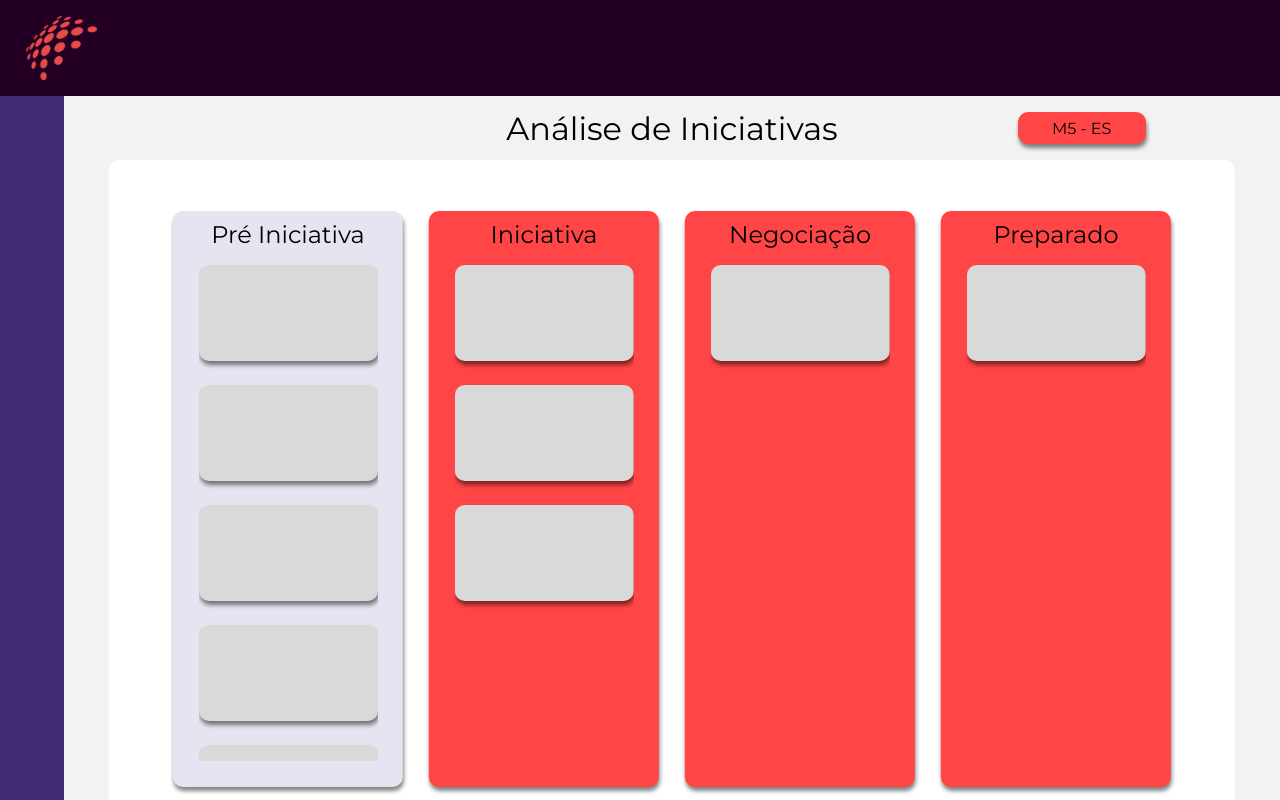
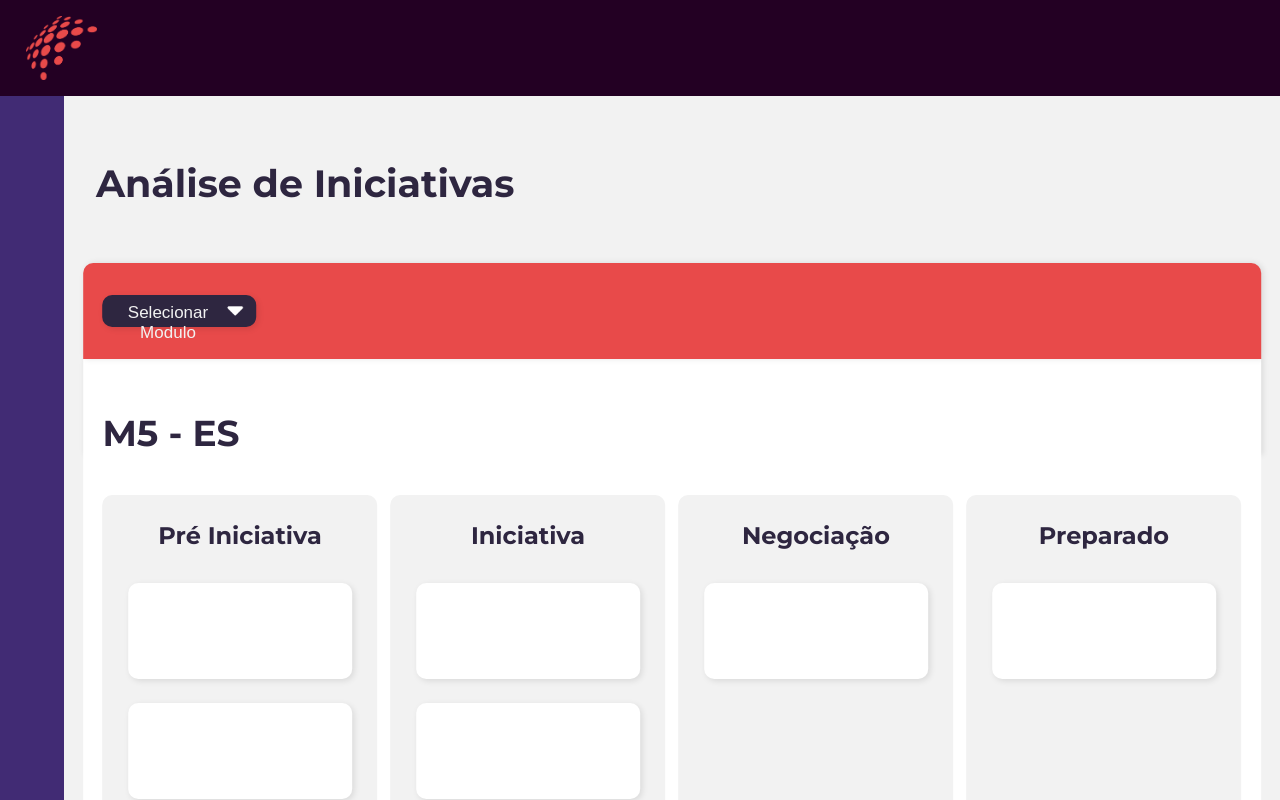
Before and after one commit to renanribeir0/ponderadass7, a React (Create React App) app in the folder src/frontend/project-ep/: page /dashIniciativas in a window 1280 px wide. Shown: the top 800 px of the page. Built offline with nearby package versions, Linux system fonts and the light colour scheme.

Commit message:
fix: dashIniciativa sem logica; navbar. feat: foto

```diff
--- a/src/frontend/project-ep/src/components/atoms/navbar/styles.module.scss
+++ b/src/frontend/project-ep/src/components/atoms/navbar/styles.module.scss
@@ -3,7 +3,7 @@
     width: 100vw;
     height: 12vh;
     position:fixed;
-    z-index: 1;
+    z-index: 10;
 }
 
 .imagens {
--- a/src/frontend/project-ep/src/pages/EP/dashIniciativa/index.jsx
+++ b/src/frontend/project-ep/src/pages/EP/dashIniciativa/index.jsx
@@ -1,7 +1,8 @@
 import styles from '../dashIniciativa/styles.module.scss';
 import React, { useState, useEffect } from "react";
 import Navbar from "../../../components/atoms/navbar/index.jsx";
-import Menu from "../../../components/atoms/menu/index.jsx"
+import Menu from "../../../components/atoms/menu/index.jsx";
+import icon from '../../../assets/down-arrow.png'
 
 const DashIniciativa = (props) => {
 
@@ -12,20 +13,32 @@ const DashIniciativa = (props) => {
                     <Menu/>
                     <div className={styles.bodyRight}>
                         <div className={styles.titulo}>
-                            <div className={styles.tituloTexto}>
                             <h1>Análise de Iniciativas</h1>
                         </div>
-                            <div className={styles.tituloModulo}>
-                                <h3>M5 - ES</h3>
+
+                        <div className={styles.etapas}>
+                            <div className={styles.etapasHeader}>
+                                <div className={styles.dropdown}>
+                                    <button className={styles.dropdownButton}>
+                                        Selecionar Modulo
+                                        <img className={styles.arrow} src={icon}/>
+                                    </button>
+                                    <div class={styles.dropdownContent}>
+                                        <a>Option 1</a>
+                                        <a>Option 2</a>
+                                        <a>Option 3</a>
                                     </div>
                                 </div>
-                        <div className={styles.etapas}>
+                            </div>
+
+                            <div className={styles.etapasModulo}>
+                                <h1>M5 - ES</h1>
+                            </div>
                             <div className={styles.etapasCont}>
-                                <div className={styles.etapasContBox} style={{ backgroundColor: '#E7E3F0' }}>
+                                <div className={styles.etapasContBox}>
                                     <div className={styles.etapasContBoxTitle}>
                                         <h2>Pré Iniciativa</h2>
                                     </div>
-                                    <div className={styles.etapasContBoxBody}>
                                     <div className={styles.etapasBoxBodyCards}>
                                         <div className={styles.etapasCard}></div>
                                         <div className={styles.etapasCard}></div>
@@ -34,38 +47,32 @@ const DashIniciativa = (props) => {
                                         <div className={styles.etapasCard}></div>
                                         <div className={styles.etapasCard}></div>
                                     </div>
-                                    </div>
+
                                 </div>
                                 <div className={styles.etapasContBox}>
                                     <div className={styles.etapasContBoxTitle}>
                                         <h2>Iniciativa</h2>
                                     </div>
-                                    <div className={styles.etapasContBoxBody}>
                                     <div className={styles.etapasBoxBodyCards}>
                                         <div className={styles.etapasCard}></div>
                                         <div className={styles.etapasCard}></div>
                                         <div className={styles.etapasCard}></div>
                                     </div>
                                 </div>
-                                </div>
                                 <div className={styles.etapasContBox}>
                                     <div className={styles.etapasContBoxTitle}>
                                         <h2>Negociação</h2>
                                     </div>
-                                    <div className={styles.etapasContBoxBody}>
                                     <div className={styles.etapasBoxBodyCards}>
                                         <div className={styles.etapasCard}></div>
-                                        </div>
                                     </div>
                                 </div>
                                 <div className={styles.etapasContBox}>
                                     <div className={styles.etapasContBoxTitle}>
                                         <h2>Preparado</h2>
                                     </div>
-                                    <div className={styles.etapasContBoxBody}>
                                     <div className={styles.etapasBoxBodyCards}>
                                         <div className={styles.etapasCard}></div>
-                                        </div>
                                     </div>
                                 </div>
                             </div>
--- a/src/frontend/project-ep/src/pages/EP/dashIniciativa/styles.module.scss
+++ b/src/frontend/project-ep/src/pages/EP/dashIniciativa/styles.module.scss
@@ -1,165 +1,192 @@
 $backgroundColor: #d70909;
 
 h1{
-    font-size: 32px;
-    font-weight: lighter;
+    font-size: 38px;
+    font-weight: bold;
+    color: rgb(46, 38, 64);
 }
 h2{
     font-size: 24px;
-    font-weight: lighter;
+    font-weight:bold;
+    color: rgb(46, 38, 64);
 }
 h3{
-    font-size: 16px;
-    font-weight: lighter;
+    font-size: 36px;
+    font-weight: bold;
+    color: rgb(46, 38, 64);
 }
 
 .body{
-    // height: 94vh;
+    background-color:rgb(242, 242, 242);
     padding-top: 12vh;
     width: 100vw;
-    background-color:rgb(242, 242, 242);
 }
 
 .bodyRight{
-    //background-color: pink;
+    // background-color: pink;
     width: 100vw;
     padding-left: 5vw;
-    // margin-top: 12vh;
+    padding-top: 8vh;
 }
 
 .titulo{
-    height: 8vh;
-    position:relative;
-    //background-color: blue;
-}
-
-.tituloTexto{
-    position:absolute;
-    //background-color: orange;
-    left:50%;
-    top:50%;
-    transform: translate(-50%, -50%);
-}
-
-.tituloModulo{
-    width: 10vw;
-    height: 4vh;
-    position:relative;
-    background-color: #FF4545;
-    top: 50%;
-    right: 15.5vw;
-    left: 74.5vw;
-    transform: translateY(-50%);
-    text-align: center;
-    border-radius: 10px;
-    box-shadow: 1px 4px 4px #0000007e;
-}
-
-.tituloModulo h3{
-    position:absolute;
-    top:50%;
-    left:50%;
-    transform: translate(-50%, -50%);
+    // background-color: blue;
+    width:92vw;
+    position: relative;
+    left: 50%;
+    transform: translate(-50%);
+    padding-left: 1vw;
 }
 
 .etapas{
-    height:80vh;
-    // width: 100vw;
-    //background-color: green;
+    // background-color: green;
     position:relative;
+    padding-bottom: 8vh;
+}
+
+.etapasHeader{
+    background: rgb(232, 74, 74);
+    width: 92vw;
+    height: 12vh;
+    position: relative;
+    margin-top: 7vh;
+    left:50%;
+    transform: translateX(-50%);
+    border-top-left-radius: 10px;
+    border-top-right-radius: 10px;
+    box-shadow: rgba(0, 0, 0, 0.1) 2px 0px 6px;
+    z-index: 1;
+}
+
+.dropdown {
+    position: relative;
+    top: 50%;
+    transform: translateY(-50%);
+    z-index: 2;
+}
+.dropdownButton {
+    background: rgb(46, 38, 64);
+    height: 4vh;
+    width: 12vw;
+    font-size: 17px;
+    font-weight:600;
+    color: rgb(242, 242, 242);
+    margin-left: 1.5vw;
+    border-radius: 10px;
+    border:none;
+    position: absolute;
+    top: 50%;
+    transform: translateY(-50%);
+    padding: 1vh 1vw;
+    cursor: pointer;
+    display: flex;
+    font-weight:normal;
+    box-shadow: rgba(0, 0, 0, 0.1) 2px 2px 6px;
+}
+
+.arrow{
+    margin-left:0.5vw;
+    height: 2vh;
+}
+
+.dropdownContent {
+    display: none;
+    position: absolute;
+    background-color: rgb(232, 74, 74);
+    width: 7vw;
+    // padding-left: 1vw;
+    margin-left: 6vw;
+    margin-top: 2vh;
+    box-shadow:rgba(0, 0, 0, 0.1) 5px 5px 5px 5px;
+    border-radius: 10px;
+    z-index: 3;
+}
+
+.dropdownContent a {
+    color: rgb(242, 242, 242);
+    padding: 0.75vh 0 0.75vh 1vw;
+    text-decoration: none;
+    display: block;
+    font-weight:normal;
+    cursor: pointer;
+}
+
+.dropdown:hover .dropdownContent {
+    display: block;
+}
+
+.dropdown:hover .dropdownButton{
+    opacity: 85%;
+}
+
+.dropdownContent a:hover{
+    background-color: rgb(206, 54, 54);
+}
+
+.etapasModulo{
+    // background: rgb(122, 61, 61);
+    background-color: white;
+    width: 92vw;
+    height: 12vh;
+    position: relative;
+    left:50%;
+    transform: translateX(-50%);
+    box-shadow: rgba(0, 0, 0, 0.1) 2px 0px 6px;
+}
+
+.etapasModulo h1{
+    padding-left: 1.5vw;
+    position:absolute;
+    bottom: 0;
+    font-size: 36px;
 }
 
 .etapasCont{
-    position: absolute;
+    background-color: white;
+    position: relative;
     display:flex;
-    height: 100%;
-    width: 88vw;
+    width: 92vw;
     left:50%;
     transform: translateX(-50%);
-    background-color: white;
-    padding: 0 4vw;
-    border-top-left-radius: 10px;
-    border-top-right-radius: 10px;
+    padding: 0 1vw;
+    border-bottom-left-radius: 10px;
+    border-bottom-right-radius: 10px;
+    // z-index: 0;
 }
 
 .etapasContBox{
-    height: 90%;
-    width: 19vw;
-    background-color: #FF4545;
-    margin-right: 1vw;
-    margin-left: 1vw;
+    background-color: rgb(242, 242, 242);
+    width: 21.5vw;
+    margin: 5vh 0.5vw 10vh;
     border-radius: 10px;
-    box-shadow: 1px 4px 4px #0000007e;
-    margin-top: 5%;
 }
 
 .etapasContBoxTitle{
-    height: 8%;
-    width: 16vw;
+    // background-color: #d70909;
+    height: 10vh;
     margin: 0 1vw;
-    // background-color: #d70909;
     position:relative;
 }
 
 .etapasContBoxTitle h2{
-    width:100%;
     text-align: center;
-    position: absolute;
+    position: relative;
     top: 50%;
     left: 50%;
     transform: translate(-50%, -50%);
 }
 
-.etapasContBoxBody{
-    height: 90%;
-    width: 16vw;
-    margin-right: 1vw;
-    margin-left: 1vw;
-    //background-color: black;
-    // position:absolute;
-
-}
-
 .etapasBoxBodyCards{
-    width: 14vw;
-    height: 63vh;
-    //background-color: rgb(201, 29, 195);
-    margin-right: 1vw;
-    margin-left: 1vw;
-    position:absolute;
-    // padding: 0 1vw;
-    overflow-y: scroll;
+    // background-color: rgb(201, 29, 195);
+    margin: 0 1vw;
+    position:relative;
 }
 
 .etapasCard{
-    width: 14vw;
+    width: 17.5vw;
     height: 12vh;
-    background-color: #D9D9D9;
-    margin: 1vh 0 3vh;
+    background-color: white;
+    margin: 1vh 1vw 3vh;
     border-radius: 10px;
-    box-shadow: 1px 4px 4px #0000007e;
+    box-shadow: rgba(0, 0, 0, 0.1) 2px 2px 6px;
 }
-
-/*.etapasIni{
-    height: 100%;
-    width: 18vw;
-    background-color: rgb(198, 198, 98);
-    margin: 0 1vw;
-    border-radius: 5%;
-}
-
-.etapasNeg{
-    height: 100%;
-    width: 18vw;
-    background-color: rgb(83, 83, 23);
-    margin: 0 1vw;
-    border-radius: 5%;
-}
-
-.etapasFin{
-    height: 100%;
-    width: 18vw;
-    background-color: rgb(244, 244, 14);
-    margin: 0 1vw;
-    border-radius: 5%;
-}*/
```
Also changed, not shown: src/frontend/project-ep/src/assets/down-arrow.png (added). Lines whose indentation alone changed are shown as unchanged.
